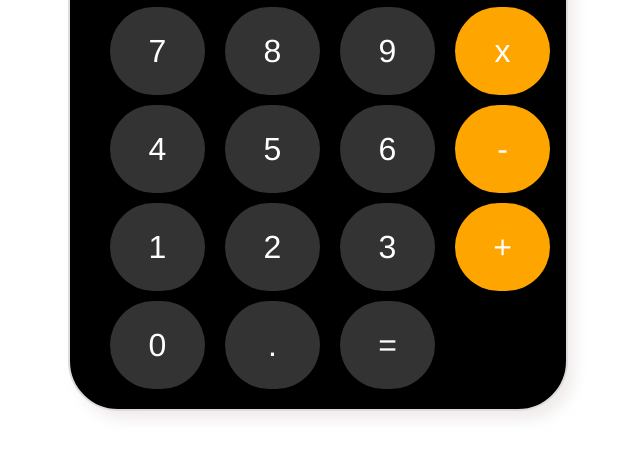
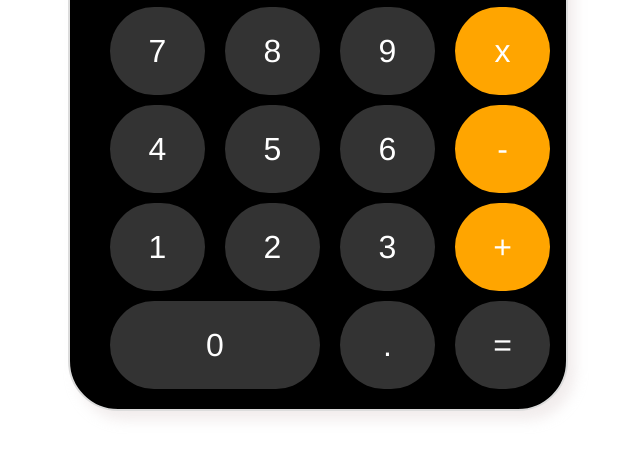
Before and after one commit to yaserdemet/ios-calculator, a plain HTML site: page index.html in a window 1280 px wide. Shown: the part 293-750 px from the top of the page, without its empty margins (322-962 px from the left). Drawn offline with Linux system fonts and the light colour scheme.

Commit message:
grid-column-start changes

```diff
--- a/index.html
+++ b/index.html
@@ -1,18 +1,20 @@
 <!DOCTYPE html>
 <html lang="en">
+
 <head>
   <meta charset="UTF-8" />
   <meta http-equiv="X-UA-Compatible" content="IE=edge" />
   <meta name="viewport" content="width=device-width, initial-scale=1.0" />
-    <link
-      rel="shortcut icon"
+  <link rel="shortcut icon"
     href="https://is3-ssl.mzstatic.com/image/thumb/Purple124/v4/ba/52/b5/ba52b565-c3dc-98f8-7b24-1d9dadb40bba/AppIcon-1x_U007emarketing-0-6-0-85-220.png/1200x600wa.png.ico"
-      type="image/x-icon"
-    />
-    <link rel="stylesheet" href="https://cdnjs.cloudflare.com/ajax/libs/font-awesome/6.1.1/css/all.min.css" integrity="sha512-KfkfwYDsLkIlwQp6LFnl8zNdLGxu9YAA1QvwINks4PhcElQSvqcyVLLD9aMhXd13uQjoXtEKNosOWaZqXgel0g==" crossorigin="anonymous" referrerpolicy="no-referrer" />
+    type="image/x-icon" />
+  <link rel="stylesheet" href="https://cdnjs.cloudflare.com/ajax/libs/font-awesome/6.1.1/css/all.min.css"
+    integrity="sha512-KfkfwYDsLkIlwQp6LFnl8zNdLGxu9YAA1QvwINks4PhcElQSvqcyVLLD9aMhXd13uQjoXtEKNosOWaZqXgel0g=="
+    crossorigin="anonymous" referrerpolicy="no-referrer" />
   <link rel="stylesheet" href="style.css" />
   <title>Ios Calculator</title>
 </head>
+
 <body>
   <div class="main">
     <div class="container">
@@ -39,8 +41,8 @@
         <div class="btn dark number2 number">2</div>
         <div class="btn dark number3 number">3</div>
         <div class="btn orange plus operator">+</div>
-          <div class="btn dark number">
-            <div class="number0 number">0</div>
+        <div class="btn dark number number0 zero">
+          0
         </div>
         <div class="btn dark point">.</div>
         <div class="btn dark equal ">=</div>
@@ -50,4 +52,5 @@
   <audio src="./sound/iPhone typing on keyboard (E760226-MSH).mp3" class="sound"></audio>
   <script src="app.js"></script>
 </body>
+
 </html>
--- a/style.css
+++ b/style.css
@@ -94,10 +94,9 @@ body {
   /* border: 2px red solid; */
   width: 100%;
   height: 100%;
-  display: flex;
+  display: grid;
   justify-content: center;
   align-items: center;
-
 }
 
 .upp-text {
```
Lines whose indentation alone changed are shown as unchanged.
